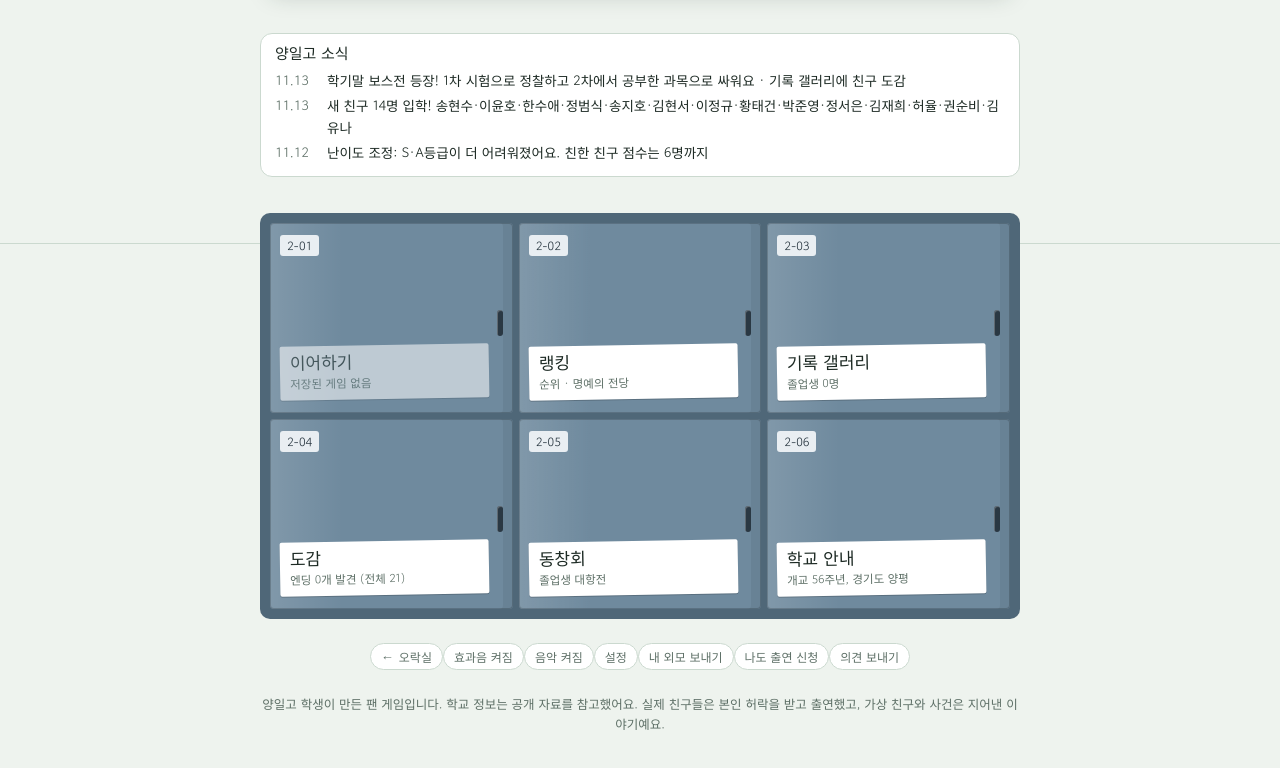
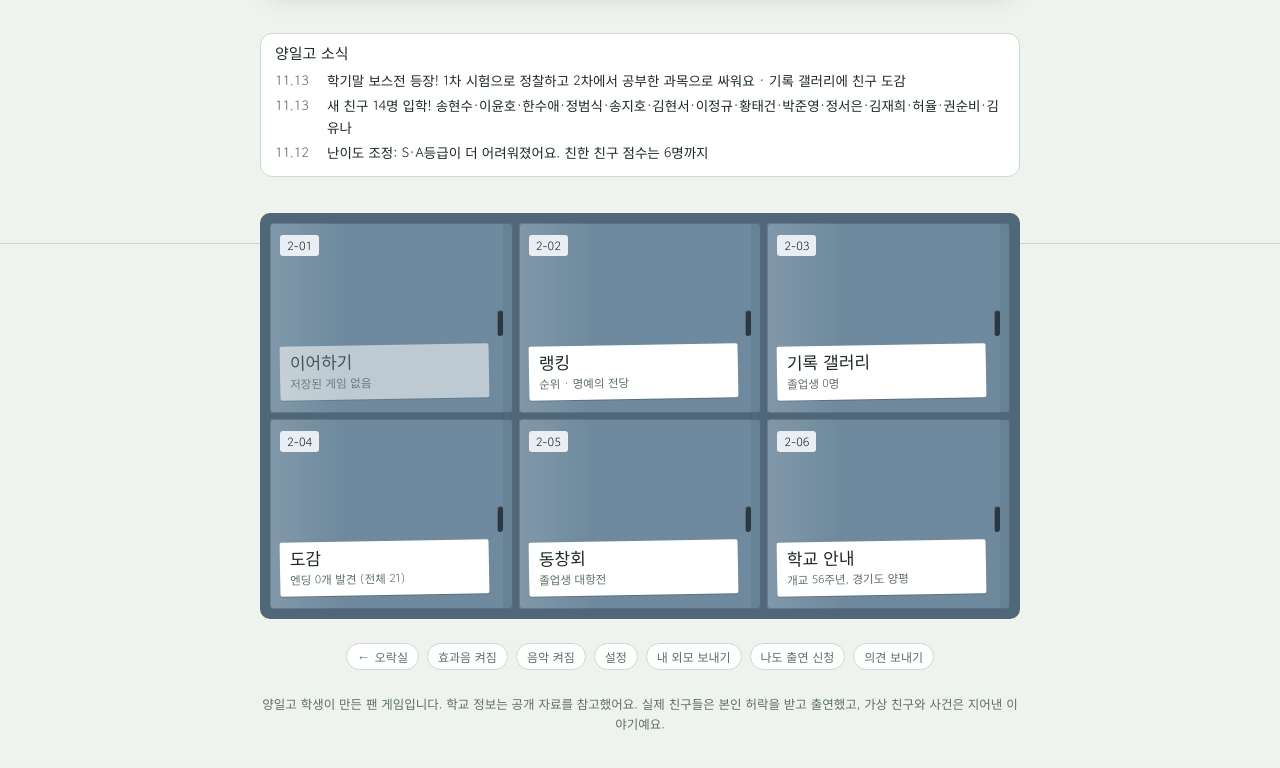
Before and after one commit to flossseojun/yangil, a plain HTML site: page index.html in a window 1280 px wide. Shown: the part 557-1325 px from the top of the page. Drawn offline with Linux system fonts and the light colour scheme.

Commit message:
menu-foot 줄바꿈·간격 정리 (오락실 링크 포함 시 줄이 깨지지 않게)

```diff
--- a/style.css
+++ b/style.css
@@ -449,7 +449,7 @@ h1, h2, h3 { font-family: var(--f-disp); font-weight: 400; line-height: 1.2; tex
 
 .sfx-btn { border: 1px solid rgba(255, 255, 255, .35); background: none; color: var(--chalk); border-radius: 99px; padding: 3px 10px; font-size: 12px; cursor: pointer; }
 .sfx-btn.light { border-color: var(--line); color: var(--muted); background: var(--card); }
-.menu-foot { display: flex; justify-content: center; }
+.menu-foot { display: flex; flex-wrap: wrap; gap: 8px; justify-content: center; }
 .statline { display: none; flex-basis: 100%; flex-wrap: wrap; gap: 4px 12px; font-size: 12.5px; padding-top: 6px; border-top: 1px solid rgba(255, 255, 255, .15); font-variant-numeric: tabular-nums; }
 .statline b { font-family: var(--f-disp); font-weight: 400; font-size: 15px; color: var(--marker); }
 .statline .warn b { color: #ffb34d; } .statline .danger b { color: #ff8a8a; }
```
